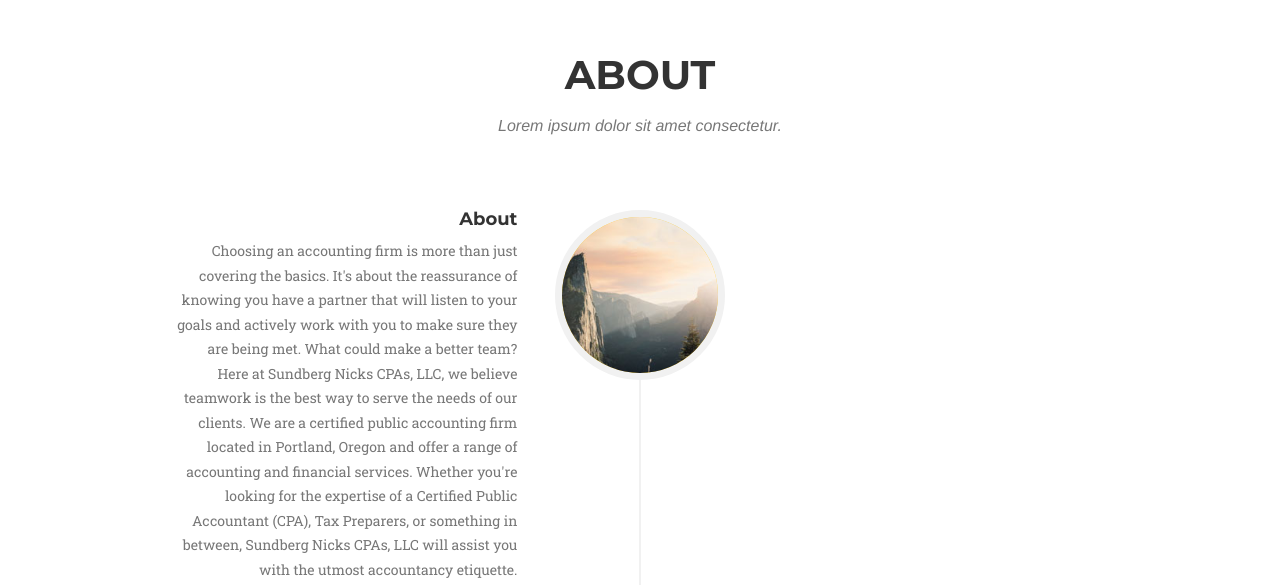
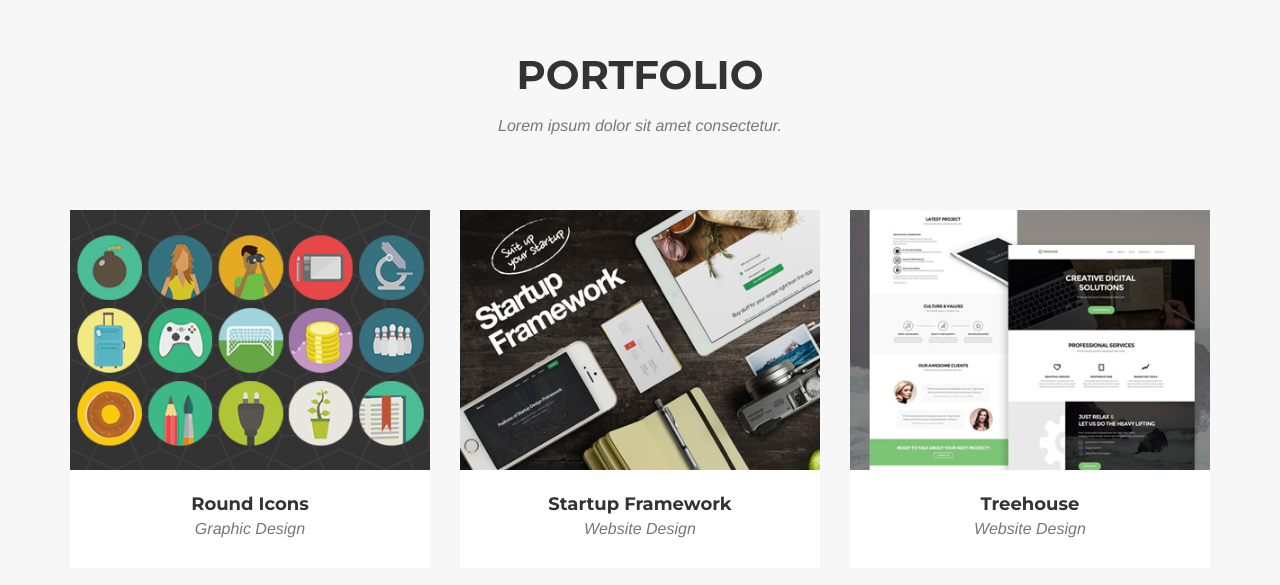
Before and after one commit to StephenJayYoung/SunbergNicks, a plain HTML site: page index.html in a window 1280 px wide. Shown: the part 1713-2298 px from the top of the page. Drawn offline with nearby package versions, Linux system fonts and the light colour scheme; a web font is replaced by a local one.

Commit message:
minor format changes

```diff
--- a/index.html
+++ b/index.html
@@ -153,7 +153,7 @@
     </section>
 
     <!-- Portfolio Grid Section -->
-<!--     <section id="portfolio" class="bg-light-gray">
+    <section id="portfolio" class="bg-light-gray">
         <div class="container">
             <div class="row">
                 <div class="col-lg-12 text-center">
@@ -248,7 +248,7 @@
                 </div>
             </div>
         </div>
-    </section> -->
+    </section>
 
     <!-- About Section -->
     <section id="about">
```
